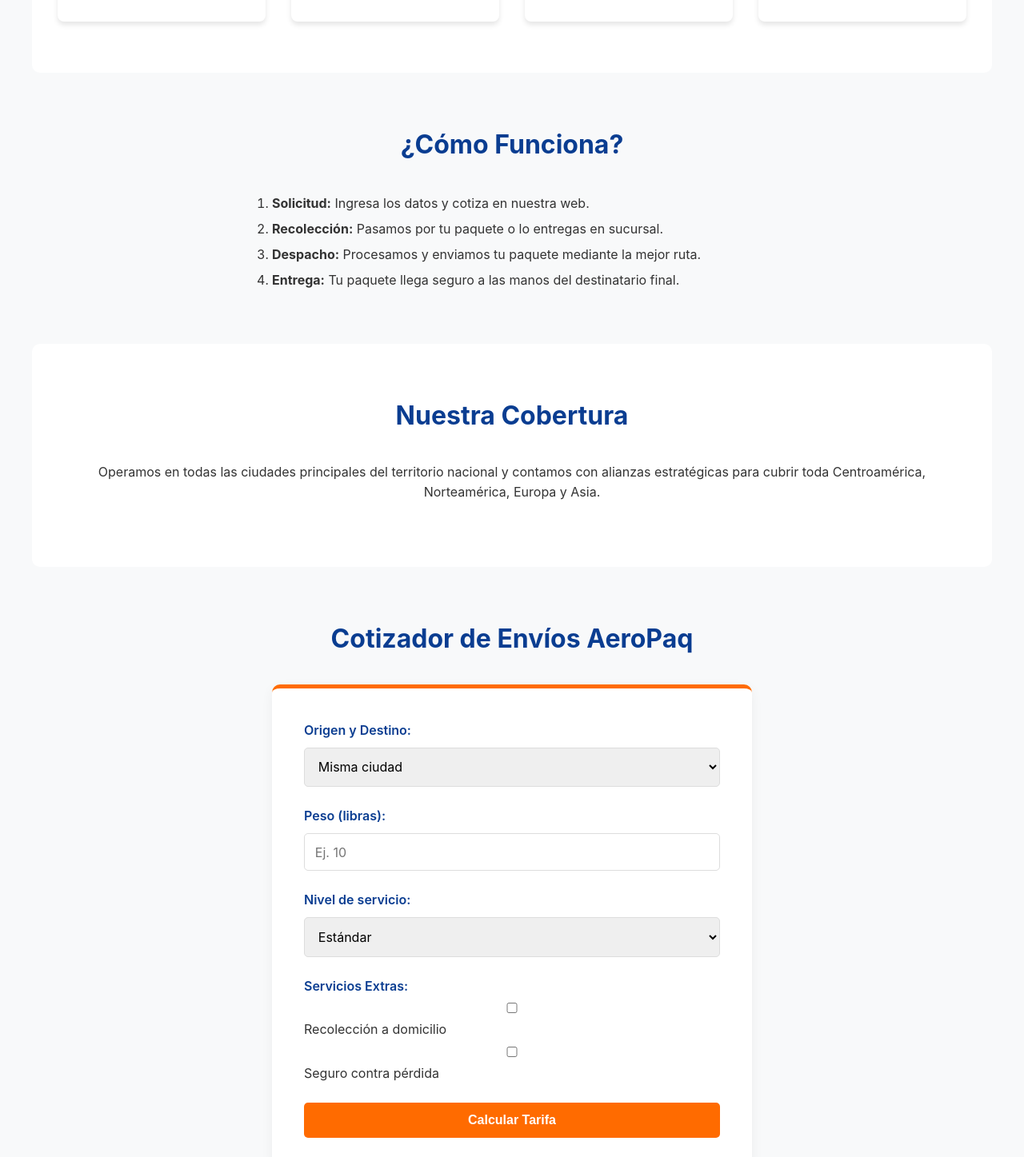
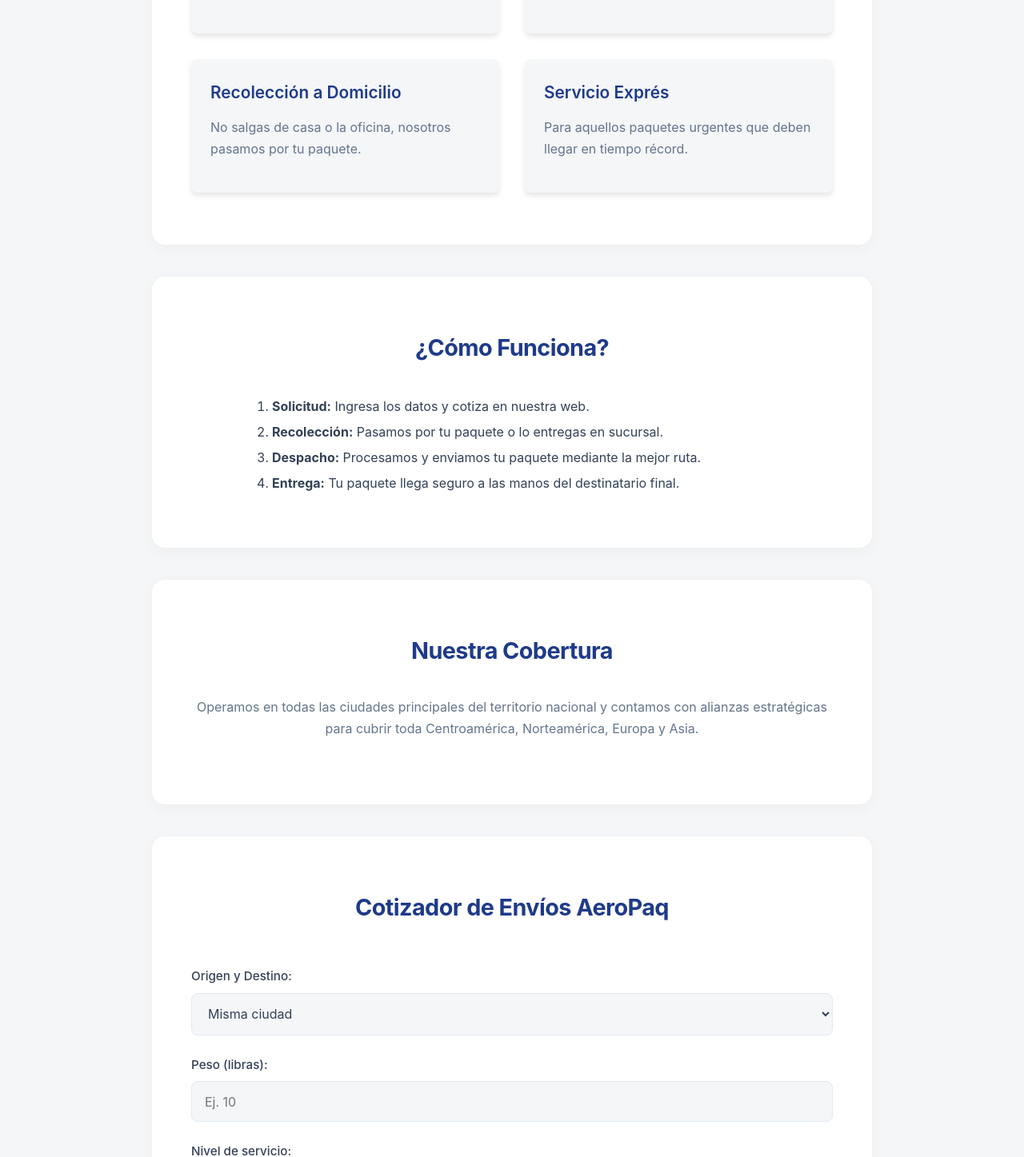
Before and after one commit to LuisSebas060104/Proyecto1_PrograWeb, a React (Vite) app: page / in a window 1280 px wide. Shown: the part 823-2270 px from the top of the page at 80% size. Built offline with nearby package versions, Linux system fonts and the light colour scheme.

Commit message:
Mejora CSS

```diff
--- a/src/index.css
+++ b/src/index.css
@@ -1,16 +1,26 @@
-/* =========================================
-   VARIABLES GLOBALES Y TEORÍA DEL COLOR
-   ========================================= */
+/*VARIABLES GLOBALES Y MINIMALISMO*/
 :root {
-  --color-primario: #0A3D91; /* Azul corporativo - transmite confianza */
-  --color-secundario: #FF6B00; /* Naranja - transmite rapidez/acción */
-  --color-fondo: #F8F9FA; /* Gris muy claro para el fondo */
-  --color-texto: #333333; /* Gris oscuro para legibilidad (no negro puro) */
-  --color-blanco: #FFFFFF;
-  --fuente-principal: 'Inter', system-ui, sans-serif;
+  /* Paleta de Marca */
+  --color-primario: #1E3A8A;     /* Azul marino*/
+  --color-secundario: #F97316;   /* Naranja vibrante */
+  --color-hover: #EA580C;
+
+  /* Paleta Minimalista */
+  --color-fondo-pantalla: #F4F6F8; /* Gris súper claro para el fondo global */
+  --color-blanco: #FFFFFF;         /* Blanco puro para los cuadros */
+  --color-texto: #334155;
+  --color-texto-suave: #64748B;
+  --color-borde: #E2E8F0;
+
+  /* Sombras y Bordes */
+  --sombra-breve: 0 4px 20px rgba(0, 0, 0, 0.04); /* Sombra muy suave y difuminada */
+  --sombra-interactiva: 0 8px 25px rgba(0, 0, 0, 0.08);
+  --radio-cuadros: 16px; /* Bordes redondeados y amigables */
+
+  --fuente-principal: 'Inter', system-ui, -apple-system, sans-serif;
 }
 
-/* Reseteo básico */
+/*  CUERPO*/
 * {
   margin: 0;
   padding: 0;
@@ -19,79 +29,91 @@
 
 body {
   font-family: var(--fuente-principal);
-  background-color: var(--color-fondo);
+  background-color: var(--color-fondo-pantalla);
   color: var(--color-texto);
-  line-height: 1.6;
+  line-height: 1.7;
+  padding-bottom: 3rem; /* Espacio al final de la página */
 }
 
-/* =========================================
-   JERARQUÍA TIPOGRÁFICA
-   ========================================= */
+/* JERARQUÍA TIPOGRÁFICA*/
 h1 {
   font-size: 2.5rem;
   color: var(--color-primario);
   margin-bottom: 1rem;
   line-height: 1.2;
+  font-weight: 800;
+  letter-spacing: -0.03em;
 }
 
 h2 {
-  font-size: 2rem;
+  font-size: 1.8rem;
   color: var(--color-primario);
   text-align: center;
   margin-bottom: 2rem;
+  font-weight: 700;
+  letter-spacing: -0.02em;
 }
 
 h3 {
-  font-size: 1.5rem;
-  color: var(--color-secundario);
-  margin-bottom: 0.5rem;
+  font-size: 1.3rem;
+  color: var(--color-primario);
+  margin-bottom: 0.8rem;
+  font-weight: 600;
 }
 
 p {
+  color: var(--color-texto-suave);
   margin-bottom: 1rem;
 }
 
-/* =========================================
-   LAYOUT GENERAL (Estructura)
-   ========================================= */
+/*  LAYOUT MINIMALISTA */
 section {
-  padding: 4rem 2rem;
-  max-width: 1200px;
-  margin: 0 auto;
+  background-color: var(--color-blanco);
+  border-radius: var(--radio-cuadros);
+  padding: 4rem 3rem;
+  max-width: 900px; /* Un poco más angosto para lectura cómoda */
+  margin: 2.5rem auto; /* Separación entre cada cuadro */
+  box-shadow: var(--sombra-breve);
+  border: 1px solid rgba(255, 255, 255, 0.8); /* Efecto cristal muy leve */
+  transition: transform 0.3s ease, box-shadow 0.3s ease;
 }
 
-/* Secciones intercaladas para mejor lectura */
-section:nth-child(even) {
-  background-color: var(--color-blanco);
-  border-radius: 10px;
+/* Pequeña interacción al pasar el mouse por cualquier sección */
+section:hover {
+  transform: translateY(-2px);
+  box-shadow: var(--sombra-interactiva);
 }
 
-/* =========================================
-   NAVEGACIÓN (Navbar)
-   ========================================= */
+/*NAVEGACIÓN*/
 .navbar {
   background-color: var(--color-primario);
   padding: 1rem 2rem;
   display: flex;
   justify-content: space-between;
   align-items: center;
-  color: var(--color-blanco);
   position: sticky;
   top: 0;
   z-index: 1000;
-  box-shadow: 0 2px 5px rgba(0,0,0,0.2);
+  box-shadow: 0 2px 10px rgba(0,0,0,0.03);
+  border-bottom: 1px solid var(--color-borde);
+}
+
+.navbar .logo h2 {
+  color: var(--color-blanco);
+  margin-bottom: 0;
+  font-size: 1.5rem;
 }
 
 .navbar ul {
   list-style: none;
   display: flex;
-  gap: 1.5rem;
+  gap: 2rem;
 }
 
 .navbar a {
   color: var(--color-blanco);
   text-decoration: none;
-  font-weight: 600;
+  font-weight: 500;
   transition: color 0.3s ease;
 }
 
@@ -99,41 +121,66 @@
   color: var(--color-secundario);
 }
 
-/* =========================================
-   BOTONES Y FORMULARIOS (Cotizador / Contacto)
-   ========================================= */
+/* ELEMENTOS INTERNOS  */
+/* Ajuste para las cuadrículas internas */
+#servicios div > div {
+  background-color: var(--color-fondo-pantalla); /* Fondo gris claro dentro del cuadro blanco */
+  padding: 2rem;
+  border-radius: 12px;
+  border: none;
+  box-shadow: none;
+  transition: background-color 0.3s ease;
+}
+
+#servicios div > div:hover {
+  background-color: #E2E8F0; /* Se oscurece un poco al hacer hover */
+}
+
+/* Estilo limpio para las Preguntas Frecuentes */
+details {
+  background-color: var(--color-fondo-pantalla) !important;
+  border-radius: 10px;
+  border: 1px solid var(--color-borde);
+  margin-bottom: 1rem;
+}
+
+details summary {
+  color: var(--color-primario);
+  outline: none;
+}
+
+/*BOTONES Y FORMULARIOS */
 button {
   background-color: var(--color-secundario);
   color: var(--color-blanco);
   border: none;
-  padding: 0.8rem 1.5rem;
+  padding: 0.8rem 2rem;
   font-size: 1rem;
-  font-weight: bold;
-  border-radius: 5px;
+  font-weight: 600;
+  border-radius: 8px; /* Bordes suaves */
   cursor: pointer;
-  transition: background-color 0.3s ease, transform 0.1s ease;
-  width: 100%;
+  transition: all 0.2s ease;
 }
 
 button:hover {
-  background-color: #e65c00; /* Naranja más oscuro */
+  background-color: var(--color-hover);
+  transform: translateY(-2px);
+  box-shadow: 0 6px 15px rgba(249, 115, 22, 0.25);
 }
 
 button:active {
-  transform: scale(0.98);
+  transform: translateY(0);
 }
 
+/* El formulario ya no necesita ser un cuadro extra porque la sección ya lo es */
 form {
   display: flex;
   flex-direction: column;
   gap: 1.5rem;
-  background: var(--color-blanco);
-  padding: 2.5rem;
-  border-radius: 10px;
-  box-shadow: 0 4px 15px rgba(0,0,0,0.05);
-  max-width: 600px;
-  margin: 0 auto;
-  border-top: 5px solid var(--color-secundario);
+  padding: 1rem 0;
+  max-width: 1000px;
+  box-shadow: none; /* Quitamos la sombra doble */
+  border-top: none;
 }
 
 form div {
@@ -143,8 +190,9 @@
 }
 
 label {
-  font-weight: 600;
-  color: var(--color-primario);
+  font-weight: 500;
+  color: var(--color-texto);
+  font-size: 0.95rem;
 }
 
 input[type="text"],
@@ -152,48 +200,43 @@
 input[type="email"],
 select,
 textarea {
-  padding: 0.8rem;
-  border: 1px solid #ddd;
-  border-radius: 5px;
+  padding: 0.9rem 1rem;
+  border: 1px solid var(--color-borde);
+  border-radius: 8px;
   font-family: inherit;
   font-size: 1rem;
-  transition: border-color 0.3s ease;
+  color: var(--color-texto);
+  background-color: var(--color-fondo-pantalla); /* Inputs con fondo gris para contrastar con el cuadro blanco */
+  transition: all 0.3s ease;
 }
 
 input:focus, select:focus, textarea:focus {
   outline: none;
   border-color: var(--color-secundario);
+  background-color: var(--color-blanco);
+  box-shadow: 0 0 0 4px rgba(249, 115, 22, 0.1);
 }
 
-/* =========================================
-   DISEÑO RESPONSIVO (Mobile-First)
-   ========================================= */
+/* DISEÑO RESPONSIVO*/
 @media (max-width: 768px) {
+  section {
+    margin: 1.5rem 1rem; /* Márgenes más pequeños en celular */
+    padding: 2.5rem 1.5rem;
+  }
+
   .navbar {
-    padding: 0.5rem 1rem;
+    flex-direction: column;
+    padding: 1rem;
+    gap: 1rem;
   }
 
   .navbar ul {
-    gap: 0.8rem;
-  }
-
-  .navbar a {
-    font-size: 0.9rem;
-  }
-
-  .navbar .logo h2 {
-    font-size: 1.2rem;
+    gap: 1rem;
+    flex-wrap: wrap;
+    justify-content: center;
   }
 
   h1 {
-    font-size: 2rem;
-  }
-
-  section {
-    padding: 2.5rem 1rem;
-  }
-
-  form {
-    padding: 1.5rem;
+    font-size: 2.2rem;
   }
 }
```
